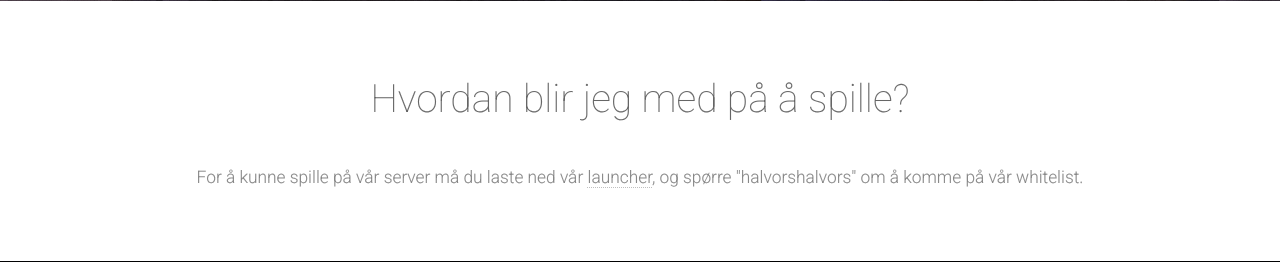
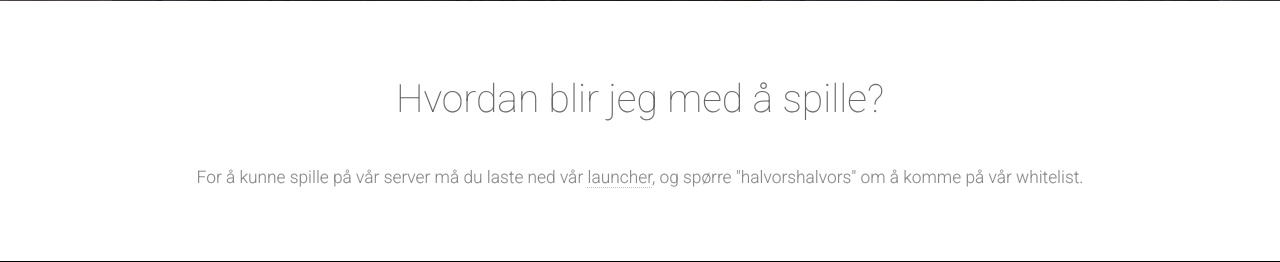
Before and after one commit to VoltzPlay/Site, a PHP site: page / in a window 1280 px wide. Shown: the part 625-887 px from the top of the page. Run offline with PHP 8.4, Linux system fonts and the light colour scheme.

Commit message:
Fixed a typo.

```diff
--- a/index.php
+++ b/index.php
@@ -35,7 +35,7 @@
 		<section id="information" class="main">
 			<header>
 				<div class="container">
-					<h2>Hvordan blir jeg med på å spille?</h2>
+					<h2>Hvordan blir jeg med å spille?</h2>
 					<p>For å kunne spille på vår server må du laste ned vår <a href="#launcher">launcher</a>, og spørre "halvorshalvors" om å komme på vår whitelist.</p>
 				</div>
 			</header>
```
